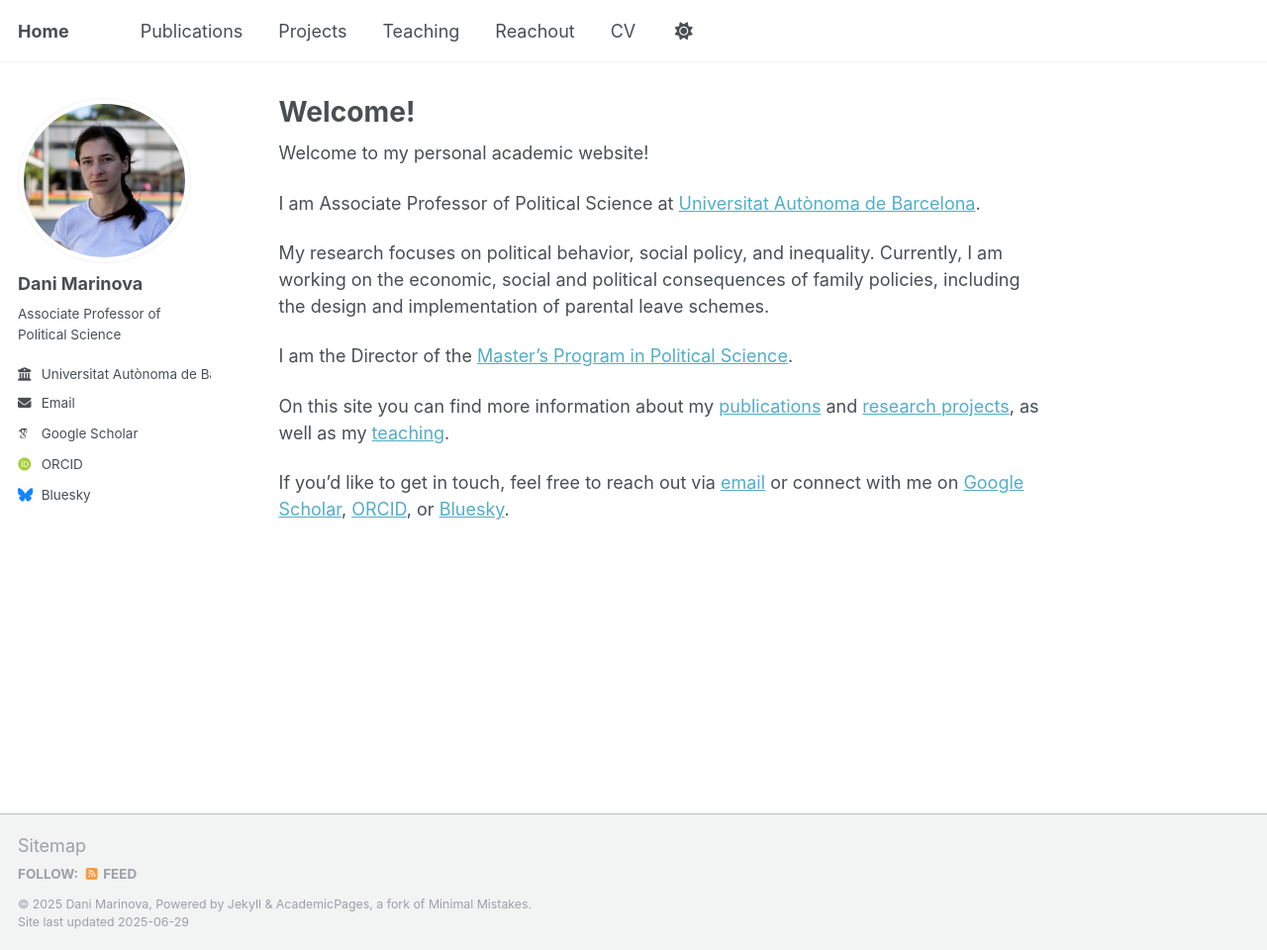
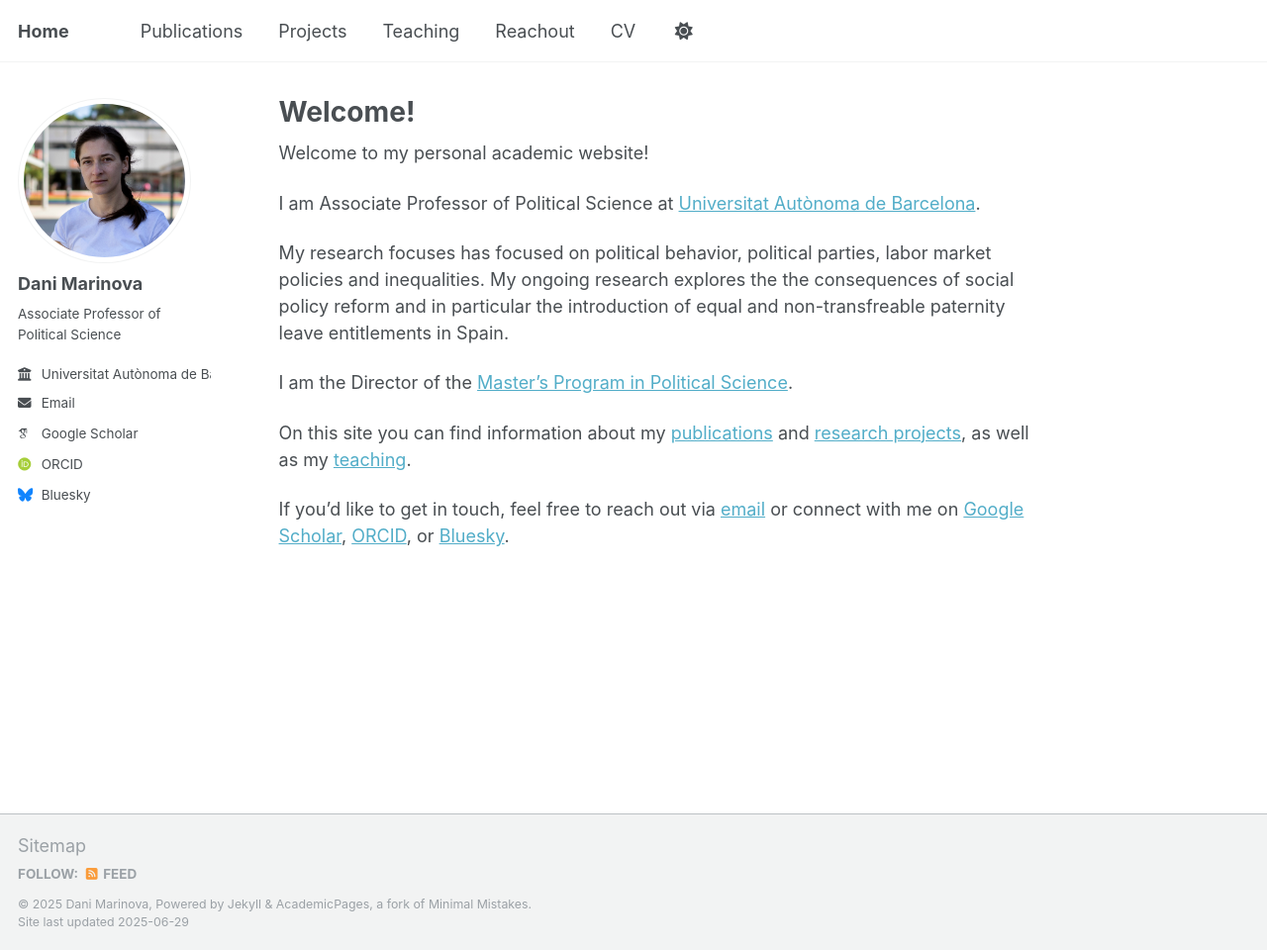
Before and after one commit to cyrila24/personal, a Jekyll site: the page built from index.md, in a window 1280 px wide and 960 px high. Shown: the whole window at 99% size. Built offline with Jekyll 4.4.1, drawn with Linux system fonts in a browser that asks for light colours; some web fonts are replaced; a script that is not in the unit is left out.

Commit message:
Update index.md

```diff
--- a/index.md
+++ b/index.md
@@ -8,10 +8,10 @@ Welcome to my personal academic website!
 
 I am Associate Professor of Political Science at [Universitat Autònoma de Barcelona](https://www.uab.cat).
 
-My research focuses on political behavior, social policy, and inequality. Currently, I am working on the economic, social and political consequences of family policies, including the design and implementation of parental leave schemes.
+My research focuses has focused on political behavior, political parties, labor market policies and inequalities. My ongoing research explores the the consequences of social policy reform and in particular the introduction of equal and non-transfreable paternity leave entitlements in Spain.
 
 I am the Director of the [Master's Program in Political Science](https://master-ciencia-politica.uab.cat/).
 
-On this site you can find more information about my [publications](/personal/publications/) and [research projects](/personal/projects/), as well as my [teaching](/personal/teaching/).
+On this site you can find information about my [publications](/personal/publications/) and [research projects](/personal/projects/), as well as my [teaching](/personal/teaching/).
 
 If you'd like to get in touch, feel free to reach out via [email](mailto:dani.marinova@uab.cat) or connect with me on [Google Scholar](https://scholar.google.com/citations?user=0Qgt2pUAAAAJ&hl=en), [ORCID](https://orcid.org/0000-0001-7067-6792), or [Bluesky](https://bsky.app/profile/petroleuse-sbd.bsky.social).
```
